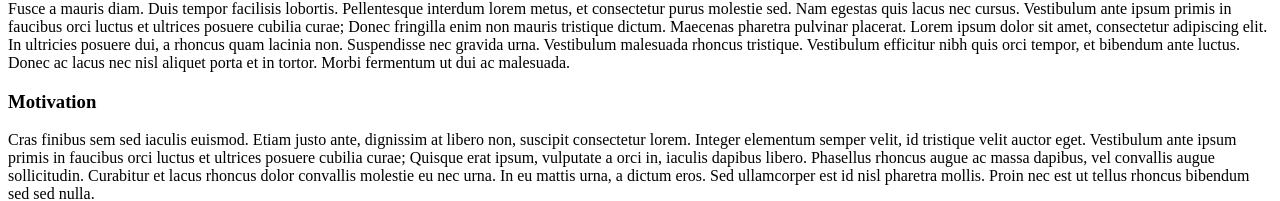
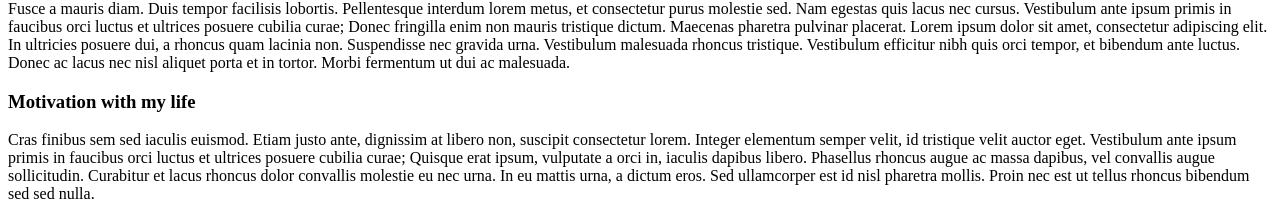
Before and after one commit to emre-erdogan-student/hello-world, a plain HTML site: page index.html in a window 1280 px wide. Shown: the part 675-876 px from the top of the page. Drawn offline with Linux system fonts and the light colour scheme.

Commit message:
Update index.html

```diff
--- a/index.html
+++ b/index.html
@@ -33,7 +33,7 @@
 
     <p>Fusce a mauris diam. Duis tempor facilisis lobortis. Pellentesque interdum lorem metus, et consectetur purus molestie sed. Nam egestas quis lacus nec cursus. Vestibulum ante ipsum primis in faucibus orci luctus et ultrices posuere cubilia curae; Donec fringilla enim non mauris tristique dictum. Maecenas pharetra pulvinar placerat. Lorem ipsum dolor sit amet, consectetur adipiscing elit. In ultricies posuere dui, a rhoncus quam lacinia non. Suspendisse nec gravida urna. Vestibulum malesuada rhoncus tristique. Vestibulum efficitur nibh quis orci tempor, et bibendum ante luctus. Donec ac lacus nec nisl aliquet porta et in tortor. Morbi fermentum ut dui ac malesuada.</p>
 
-    <h3>Motivation</h3>
+    <h3>Motivation with my life</h3>
     <p>Cras finibus sem sed iaculis euismod. Etiam justo ante, dignissim at libero non, suscipit consectetur lorem. Integer elementum semper velit, id tristique velit auctor eget. Vestibulum ante ipsum primis in faucibus orci luctus et ultrices posuere cubilia curae; Quisque erat ipsum, vulputate a orci in, iaculis dapibus libero. Phasellus rhoncus augue ac massa dapibus, vel convallis augue sollicitudin. Curabitur et lacus rhoncus dolor convallis molestie eu nec urna. In eu mattis urna, a dictum eros. Sed ullamcorper est id nisl pharetra mollis. Proin nec est ut tellus rhoncus bibendum sed sed nulla.</p>
 
   </body>
```
